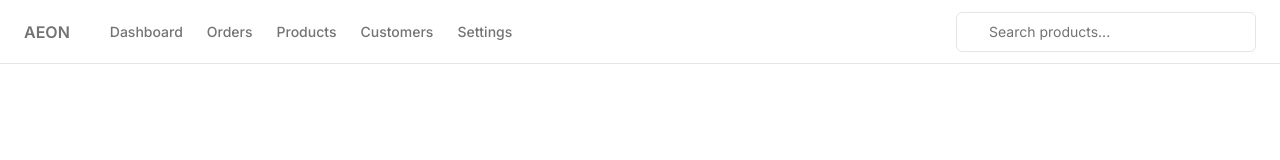
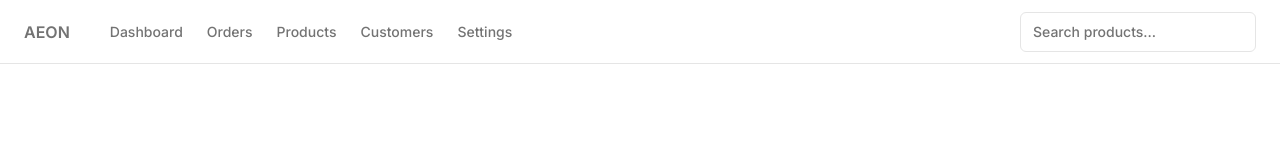
Before and after one commit to Shihab-Github/assessment-react, a Next.js app: page /task2 in a window 1280 px wide. Shown: the top 160 px of the page. Built offline with nearby package versions, Linux system fonts and the light colour scheme.

Commit message:
navbar mobile view

```diff
--- a/package.json
+++ b/package.json
@@ -10,6 +10,7 @@
   },
   "dependencies": {
     "@radix-ui/react-slot": "^1.0.2",
+    "@uidotdev/usehooks": "^2.4.1",
     "class-variance-authority": "^0.7.0",
     "clsx": "^2.1.1",
     "lucide-react": "^0.378.0",
--- a/src/app/task2/page.jsx
+++ b/src/app/task2/page.jsx
@@ -1,13 +1,19 @@
-import Link from "next/link";
+"use client";
+import { useState } from "react";
 import { Input } from "@/components/ui/input";
 import NavItem from "@/components/molecules/NavItem";
+import { MenuIcon } from "lucide-react";
 
 export default function Navbar() {
+  const [isCollapsed, setIsCollapsed] = useState(true);
+
+  const toggle = () => setIsCollapsed(!isCollapsed);
+
   return (
     <>
-      <div className="flex min-h-screen w-full flex-col sm:none">
-        <header className="sticky top-0 flex h-16 items-center gap-4 border-b bg-background px-4 md:px-6">
-          <nav className="hidden flex-col gap-6 text-lg font-medium md:flex md:flex-row md:items-center md:gap-5 md:text-sm lg:gap-6">
+      <div className="md:flex min-h-screen w-full md:flex-col">
+        <header className="max-[768px]:hidden md:flex md:sticky md:top-0 h-16 items-center gap-4 border-b bg-background px-4 md:px-6">
+          <nav className="w-full flex-col gap-6 text-lg font-medium md:flex md:flex-row md:items-center md:gap-5 md:text-sm lg:gap-6">
             <NavItem
               title={"AEON"}
               classNames={"font-semibold md:text-base text-lg mr-4"}
@@ -16,21 +22,43 @@ export default function Navbar() {
             <NavItem title={"Orders"} />
             <NavItem title={"Products"} />
             <NavItem title={"Customers"} />
-            <NavItem title={"Settings"} />
+            <NavItem title={"Settings"} classNames={"grow"} />
+
+            <div>
+              <Input type="search" placeholder="Search products..." />
+            </div>
           </nav>
+        </header>
 
-          <div className="flex w-full items-center gap-4 md:ml-auto md:gap-2 lg:gap-4">
-            <form className="ml-auto flex-1 sm:flex-initial">
-              <div className="relative">
-                <Input
-                  type="search"
-                  placeholder="Search products..."
-                  className="pl-8 sm:w-[300px] md:w-[200px] lg:w-[300px]"
+        {isCollapsed && (
+          <nav className="w-full md:hidden bg-transparent p-4">
+            <MenuIcon
+              role="button"
+              onClick={toggle}
+              className="h-6 w-6 text-muted-foreground"
+            />
+          </nav>
+        )}
+        {!isCollapsed && (
+          <div className="md:hidden border bg-slate-50 h-screen w-[360px] ">
+            <div className="flex items-center border-b p-4 justify-between">
+              <div>AEON</div>
+              <div>
+                <MenuIcon
+                  role="button"
+                  onClick={toggle}
+                  className="h-6 w-6 text-muted-foreground"
                 />
               </div>
-            </form>
+            </div>
+            <div className="p-4 flex flex-col gap-2">
+              <NavItem title={"Dashboard"} />
+              <NavItem title={"Orders"} />
+              <NavItem title={"Products"} />
+              <NavItem title={"Customers"} />
+            </div>
           </div>
-        </header>
+        )}
       </div>
     </>
   );
```
Also changed, not shown: 1 other file (tests, documents, lock files or other folders).
